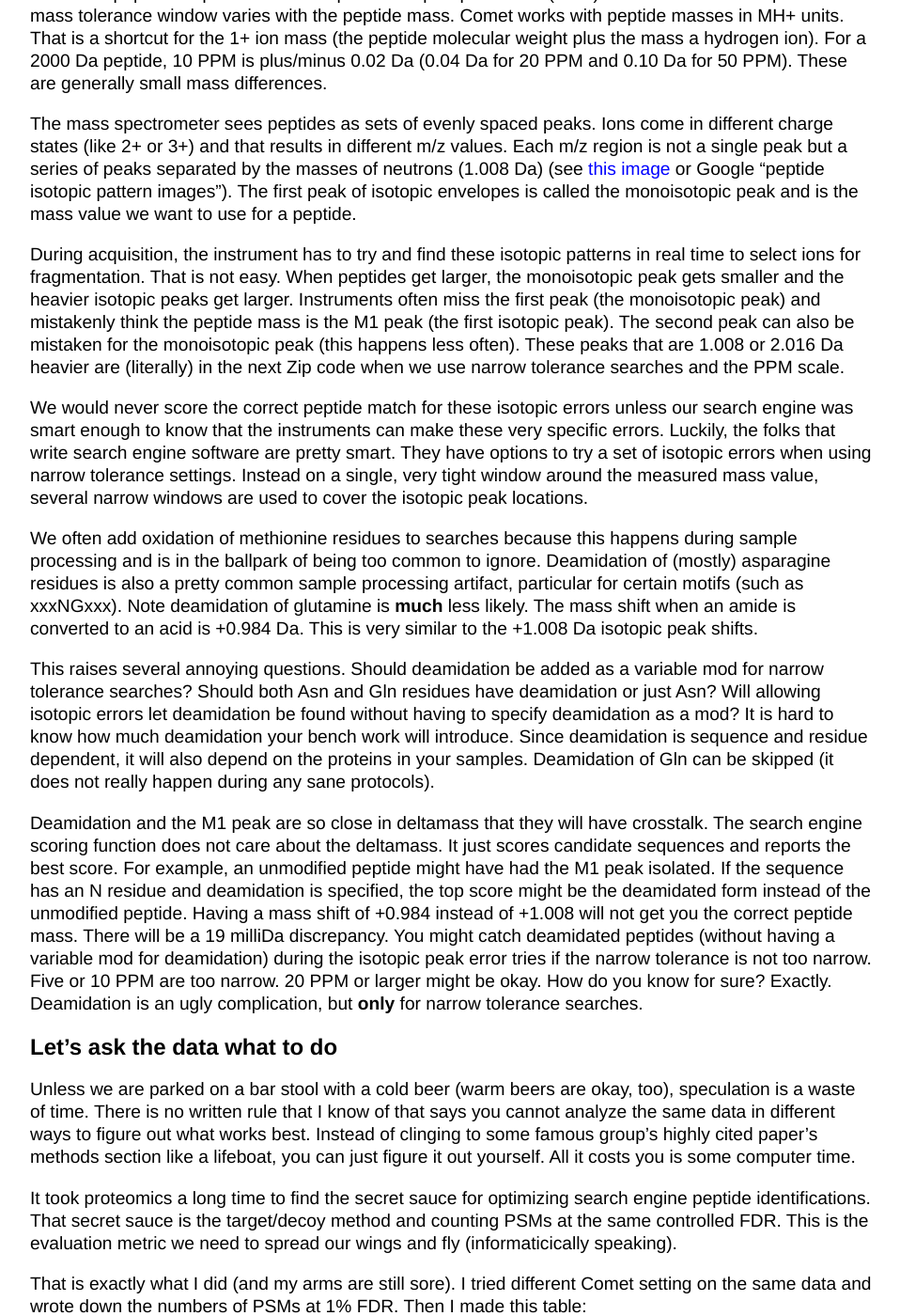
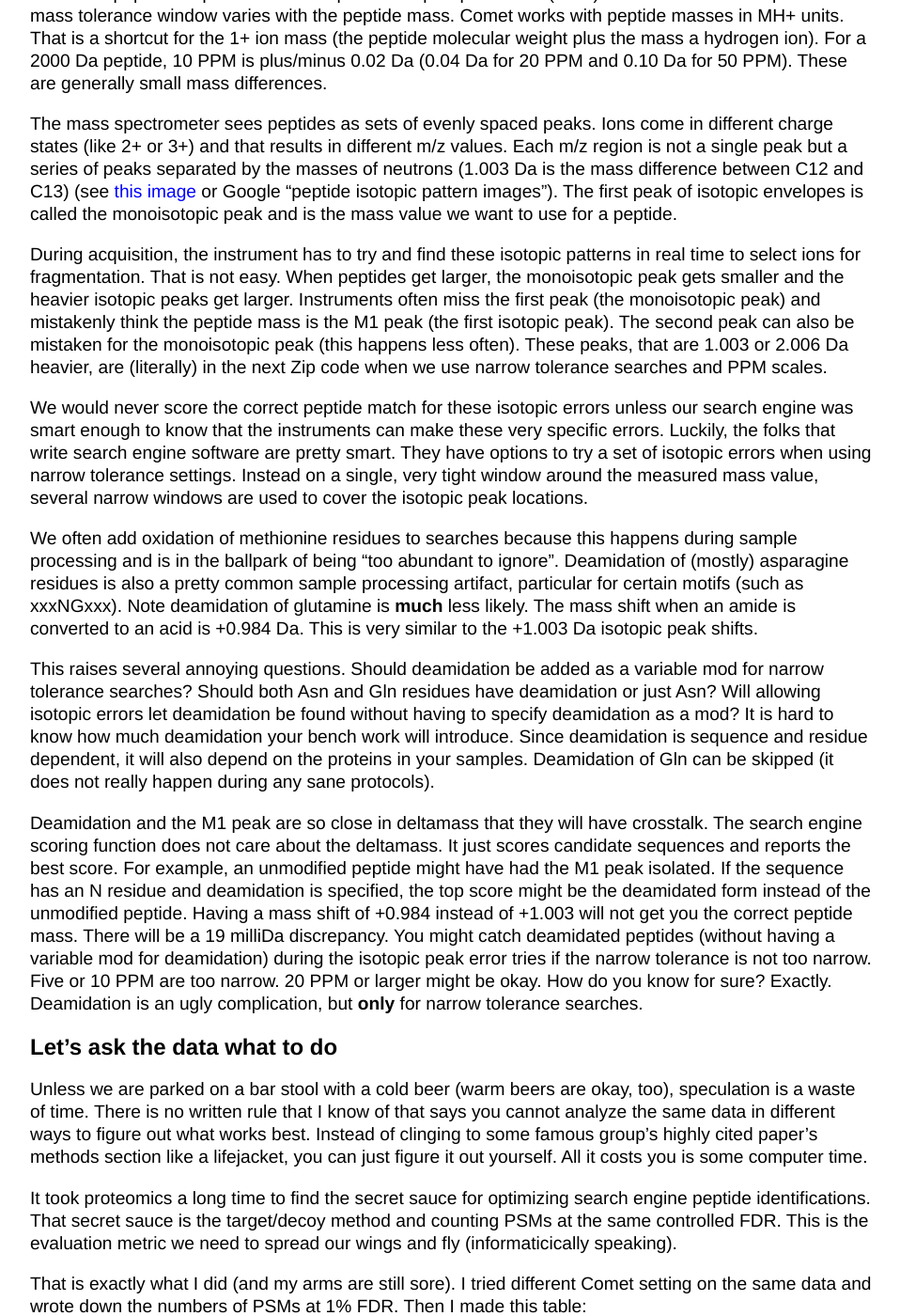
Before and after one commit to pwilmart/pwilmart.github.io, a Jekyll site: the page built from _posts/2021-04-22-Parent-ion-tolerance.md, in a window 1280 px wide and 1400 px high, scrolled down 3003 px. Shown: the whole window at 94% size, without its empty margins (160-1118 px from the left). Built offline with Jekyll 4.4.1, drawn with Linux system fonts in a browser that asks for light colours; some of the changed text lies outside the part shown.

Commit message:
yet more edits for the parent-ion-tolerance blog post

```diff
--- a/_posts/2021-04-22-Parent-ion-tolerance.md
+++ b/_posts/2021-04-22-Parent-ion-tolerance.md
@@ -25,19 +25,19 @@
 
 > Hsieh, E.J., Hoopmann, M.R., MacLean, B. and MacCoss, M.J., 2010. Comparison of database search strategies for high precursor mass accuracy MS/MS data. Journal of proteome research, 9(2), pp.1138-1143.
 
-The answer was that wide tolerance searches performed better. However, that was a long time ago in a galaxy far, far away when the computers were evolutionally closer to slide rules than to today's super computers that also function as telephones. Narrow tolerance searches were faster (and still are). The convenience of faster searches is what tipped the scales. Convenience is the number one factor that drives wide adoption of any new tech (are you using that BluRay player than replaced the DVD player that replaced the VHS recorder much or are you streaming everything?). And that is where we are today. Sitting in front of idle computers (that are hundreds of times faster than a decade ago) because the narrow tolerance search finished while you blinked. Now that speed is irrelevant for most uses, maybe it is time to revisit the question of what parent ion mass tolerance performs best for basic uses?
+The answer was that wide tolerance searches performed better. However, that was a long time ago in a galaxy far, far away when the computers were evolutionally closer to slide rules than to today's super computers that also function as telephones. Narrow tolerance searches were faster (and still are). The convenience of faster searches is what tipped the scales. Convenience is the number one factor that drives wide adoption of any new tech (are you using that BluRay player than replaced the DVD player that replaced the VHS recorder much or are you streaming everything?). And that is where we are today. Sitting in front of idle computers (that are hundreds of times faster than a decade ago) because the narrow tolerance search finished while you blinked. Now that speed is mostly irrelevant, maybe it is time to revisit the question of what parent ion mass tolerance performs best for basic proteomic applications?
 
-> There was proteomics before Orbitraps. I know, that is crazy talk, but it is true. We all wore tweed jackets and ties, smoked pipes or cigars, had mustaches or beards, and lived in brick building basements (mostly in the UK). No wait, that was the mass spec world before proteomics led to the discovery of proteins...
+> There **was** proteomics before Orbitraps. I know, that is crazy talk, but it is true. We all wore tweed jackets and ties, smoked pipes or cigars, had mustaches or beards, and lived in brick building basements (mostly in the UK). No wait, that was the mass spec world before proteomics led to the discovery of proteins...
 
 ## What data to use?
 
 Now that we have enormous public data repositories, finding data to use to answer questions is no longer a problem. Do we use some artificial concoction because we think we can predict the outcome? Do we use yeast or HeLa cells? (I think yeast and HeLa cells make perfect proteomics datasets as part of their normal cell cycles.) Or do we go all in with a less than perfect real world sample? Check out the blog post title if you are unsure of the answer...
 
-How about a wide dynamic range biological fluid (urine) from a rarely studied organism (California sea lions) that we know very little about? ([PXD009019](https://www.ebi.ac.uk/pride/archive/projects/PXD009019)) sounds perfect to me.
+How about a wide dynamic range biological fluid (urine) from a rarely studied organism (California sea lions) that we know very little about? [PXD009019](https://www.ebi.ac.uk/pride/archive/projects/PXD009019) sounded perfect to me.
 
 > Neely, B.A., Prager, K.C., Bland, A.M., Fontaine, C., Gulland, F.M. and Janech, M.G., 2018. Proteomic analysis of urine from California Sea Lions (Zalophus californianus): A resource for urinary biomarker discovery. Journal of proteome research, 17(9), pp.3281-3291.
 
-I had already done a re-analysis of that data in [this repository](https://github.com/pwilmart/Sea_lion_urine_SpC). Ten of the 19 samples were done in May 2017 and the other 9 were done in June. There were some calibration differences between the two sets of runs. I will work up the 9 June samples here because those runs had better calibration.
+I had already done a re-analysis of that data in [this repository](https://github.com/pwilmart/Sea_lion_urine_SpC). Ten of the 19 samples were done in May 2017 and the other 9 were done in June. There were some calibration differences between the two sets of runs. I will work up the 9 June samples here because those runs had better mass calibration.
 
 ## Data processing
 
@@ -63,27 +63,27 @@
 
 Narrow tolerance searches usually have the delta mass window between measured masses and candidate peptide sequence masses specified in part-per-million (PPM). This means that the parent ion mass tolerance window varies with the peptide mass. Comet works with peptide masses in MH+ units. That is a shortcut for the 1+ ion mass (the peptide molecular weight plus the mass a hydrogen ion). For a 2000 Da peptide, 10 PPM is plus/minus 0.02 Da (0.04 Da for 20 PPM and 0.10 Da for 50 PPM). These are generally small mass differences.
 
-The mass spectrometer sees peptides as sets of evenly spaced peaks. Ions come in different charge states (like 2+ or 3+) and that results in different m/z values. Each m/z region is not a single peak but a series of peaks separated by the masses of neutrons (1.008 Da) (see [this image](https://www.biosyn.com/images/userfiles/image/Monoisotopic%20Mass.jpg) or Google "peptide isotopic pattern images"). The first peak of isotopic envelopes is called the monoisotopic peak and is the mass value we want to use for a peptide.
+The mass spectrometer sees peptides as sets of evenly spaced peaks. Ions come in different charge states (like 2+ or 3+) and that results in different m/z values. Each m/z region is not a single peak but a series of peaks separated by the masses of neutrons (1.003 Da is the mass difference between C12 and C13) (see [this image](https://www.biosyn.com/images/userfiles/image/Monoisotopic%20Mass.jpg) or Google "peptide isotopic pattern images"). The first peak of isotopic envelopes is called the monoisotopic peak and is the mass value we want to use for a peptide.
 
-During acquisition, the instrument has to try and find these isotopic patterns in real time to select ions for fragmentation. That is not easy. When peptides get larger, the monoisotopic peak gets smaller and the heavier isotopic peaks get larger. Instruments often miss the first peak (the monoisotopic peak) and mistakenly think the peptide mass is the M1 peak (the first isotopic peak). The second peak can also be mistaken for the monoisotopic peak (this happens less often). These peaks that are 1.008 or 2.016 Da heavier are (literally) in the next Zip code when we use narrow tolerance searches and the PPM scale.
+During acquisition, the instrument has to try and find these isotopic patterns in real time to select ions for fragmentation. That is not easy. When peptides get larger, the monoisotopic peak gets smaller and the heavier isotopic peaks get larger. Instruments often miss the first peak (the monoisotopic peak) and mistakenly think the peptide mass is the M1 peak (the first isotopic peak). The second peak can also be mistaken for the monoisotopic peak (this happens less often). These peaks, that are 1.003 or 2.006 Da heavier, are (literally) in the next Zip code when we use narrow tolerance searches and PPM scales.
 
 We would never score the correct peptide match for these isotopic errors unless our search engine was smart enough to know that the instruments can make these very specific errors. Luckily, the folks that write search engine software are pretty smart. They have options to try a set of isotopic errors when using narrow tolerance settings. Instead on a single, very tight window around the measured mass value, several narrow windows are used to cover the isotopic peak locations.
 
-We often add oxidation of methionine residues to searches because this happens during sample processing and is in the ballpark of being too common to ignore. Deamidation of (mostly) asparagine residues is also a pretty common sample processing artifact, particular for certain motifs (such as xxxNGxxx). Note deamidation of glutamine is **much** less likely. The mass shift when an amide is converted to an acid is +0.984 Da. This is very similar to the +1.008 Da isotopic peak shifts.
+We often add oxidation of methionine residues to searches because this happens during sample processing and is in the ballpark of being "too abundant to ignore". Deamidation of (mostly) asparagine residues is also a pretty common sample processing artifact, particular for certain motifs (such as xxxNGxxx). Note deamidation of glutamine is **much** less likely. The mass shift when an amide is converted to an acid is +0.984 Da. This is very similar to the +1.003 Da isotopic peak shifts.
 
 This raises several annoying questions. Should deamidation be added as a variable mod for narrow tolerance searches? Should both Asn and Gln residues have deamidation or just Asn? Will allowing isotopic errors let deamidation be found without having to specify deamidation as a mod? It is hard to know how much deamidation your bench work will introduce. Since deamidation is sequence and residue dependent, it will also depend on the proteins in your samples. Deamidation of Gln can be skipped (it does not really happen during any sane protocols).
 
-Deamidation and the M1 peak are so close in deltamass that they will have crosstalk. The search engine scoring function does not care about the deltamass. It just scores candidate sequences and reports the best score. For example, an unmodified peptide might have had the M1 peak isolated. If the sequence has an N residue and deamidation is specified, the top score might be the deamidated form instead of the unmodified peptide. Having a mass shift of +0.984 instead of +1.008 will not get you the correct peptide mass. There will be a 19 milliDa discrepancy. You might catch deamidated peptides (without having a variable mod for deamidation) during the isotopic peak error tries if the narrow tolerance is not too narrow. Five or 10 PPM are too narrow. 20 PPM or larger might be okay. How do you know for sure? Exactly. Deamidation is an ugly complication, but **only** for narrow tolerance searches.
+Deamidation and the M1 peak are so close in deltamass that they will have crosstalk. The search engine scoring function does not care about the deltamass. It just scores candidate sequences and reports the best score. For example, an unmodified peptide might have had the M1 peak isolated. If the sequence has an N residue and deamidation is specified, the top score might be the deamidated form instead of the unmodified peptide. Having a mass shift of +0.984 instead of +1.003 will not get you the correct peptide mass. There will be a 19 milliDa discrepancy. You might catch deamidated peptides (without having a variable mod for deamidation) during the isotopic peak error tries if the narrow tolerance is not too narrow. Five or 10 PPM are too narrow. 20 PPM or larger might be okay. How do you know for sure? Exactly. Deamidation is an ugly complication, but **only** for narrow tolerance searches.
 
 ## Let's ask the data what to do
 
-Unless we are parked on a bar stool with a cold beer (warm beers are okay, too), speculation is a waste of time. There is no written rule that I know of that says you cannot analyze the same data in different ways to figure out what works best. Instead of clinging to some famous group's highly cited paper's methods section like a lifeboat, you can just figure it out yourself. All it costs you is some computer time.
+Unless we are parked on a bar stool with a cold beer (warm beers are okay, too), speculation is a waste of time. There is no written rule that I know of that says you cannot analyze the same data in different ways to figure out what works best. Instead of clinging to some famous group's highly cited paper's methods section like a lifejacket, you can just figure it out yourself. All it costs you is some computer time.
 
 It took proteomics a long time to find the secret sauce for optimizing search engine peptide identifications. That secret sauce is the target/decoy method and counting PSMs at the same controlled FDR. This is the evaluation metric we need to spread our wings and fly (informaticically speaking).
 
 That is exactly what I did (and my arms are still sore). I tried different Comet setting on the same data and wrote down the numbers of PSMs at 1% FDR. Then I made this table:
 
-Parent ion tolerance|PSMs|PSMs with iso errors|PSMs with iso errors and Deamidation
+Parent ion tolerance|PSMs|PSMs with iso errors|PSMs with iso errors and deamidation
 --------------------|----|--------------------|------------------------------------
 10 PPM|81,655|95,311|98,251
 20 PPM|81,626|100,554|101,233
```
Also changed, not shown: other parts of _posts/2021-04-22-Parent-ion-tolerance.md (+5 -5 lines).
